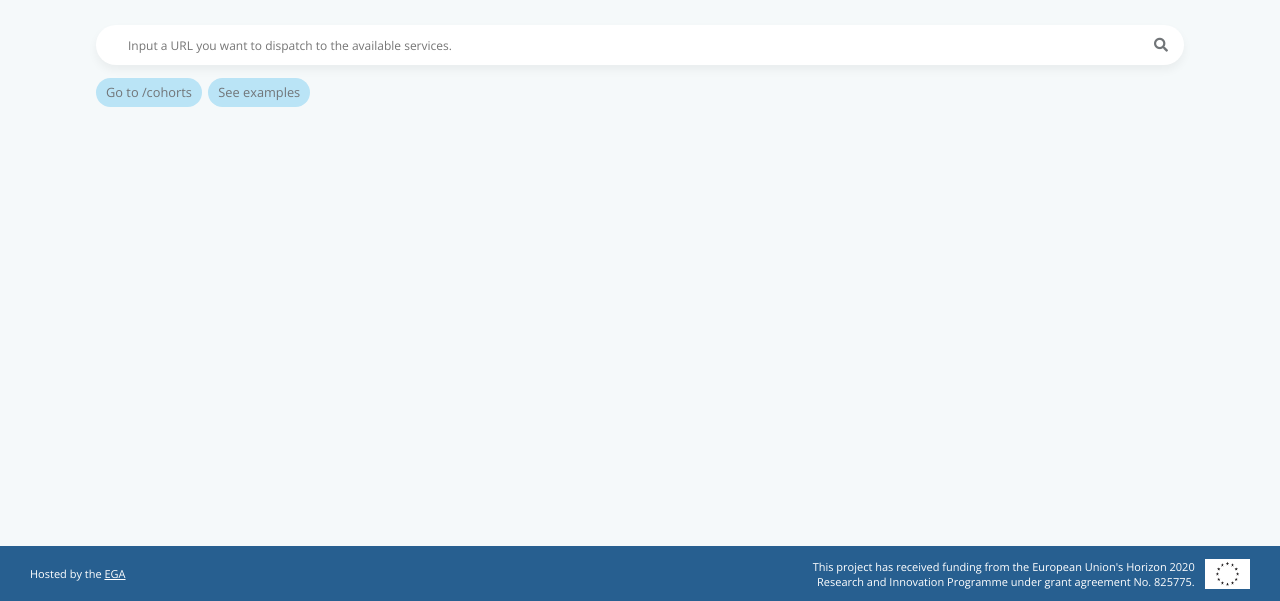
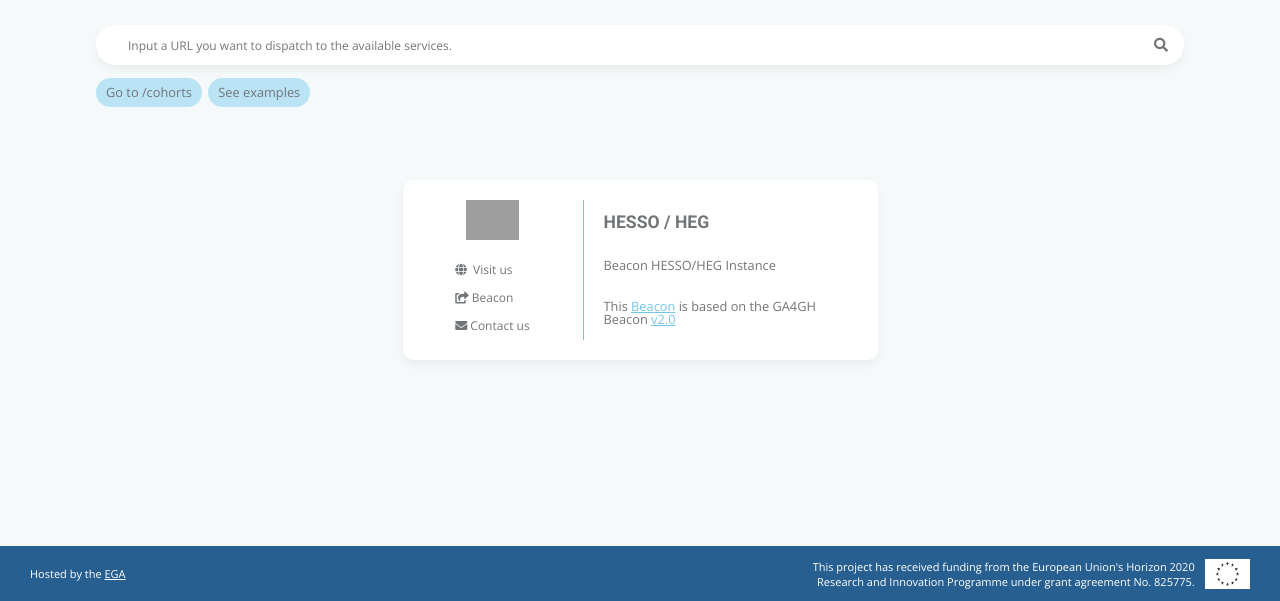
Before and after one commit to EGA-archive/ServicesRegistry, a Python web app: template templates/index.html in a window 1280 px wide. Shown: the part 199-800 px from the top of the page. Run offline with Jinja, Linux system fonts and the light colour scheme; the template is opened without the code that fills it, so the values that code supplies are empty; some libraries are stand-ins or nearby versions; grey boxes are pictures that could not be loaded.

Commit message:
Ignore heg beacon and hard-code their card

```diff
--- a/templates/index.html
+++ b/templates/index.html
@@ -79,8 +79,33 @@
             </div>
             <!-- END CARD -->
             {% endif %}
-	    {# Couldn't contact: {{ service }} #}
+	          {# Couldn't contact: {{ service }} #}
             {% endfor %}
+            <!-- HEG HARD-CODED CARD -->
+            <div class="card">
+              <section class="left-part">
+
+                <img src="https://www.sib.swiss//templates/sib/images/SIB_LogoQ_GBv.svg" alt="Beacon HESSO/HEG Instance Logo" />
+                <ul>
+                  <li>
+                    <a href="https://www.sib.swiss/patrick-ruch-group" target="_blank"><i class="fas fa-globe"></i> Visit us</a>
+                  </li>
+                  <li>
+                    <a href="https://beacon.text-analytics.ch" target="_blank"><i class="fas fa-share-square"></i>Beacon</a>
+                  </li>
+                  <li>
+                    <a href="mailto:douglas.teodoro@sib.swiss" target="_blank"><i class="fas fa-envelope"></i>Contact us</a>
+                  </li>
+                </ul>
+              </section>
+              <section class="right-part">
+                <h1>HESSO / HEG</h1>
+                <h2>Beacon HESSO/HEG Instance</h2>
+                <p>This <a href="https://beacon-project.io/">Beacon</a> is based on the GA4GH Beacon <a href="https://github.com/ga4gh-beacon/specification-v2/blob/master/beacon.yaml">v2.0</a></p>
+              </section>
+            </div>
+            <!-- END HEG HARD-CODED CARD -->
+
           </div>
 
 
```
Also changed, not shown: services_registry/conf.py (+4 -4 lines).
